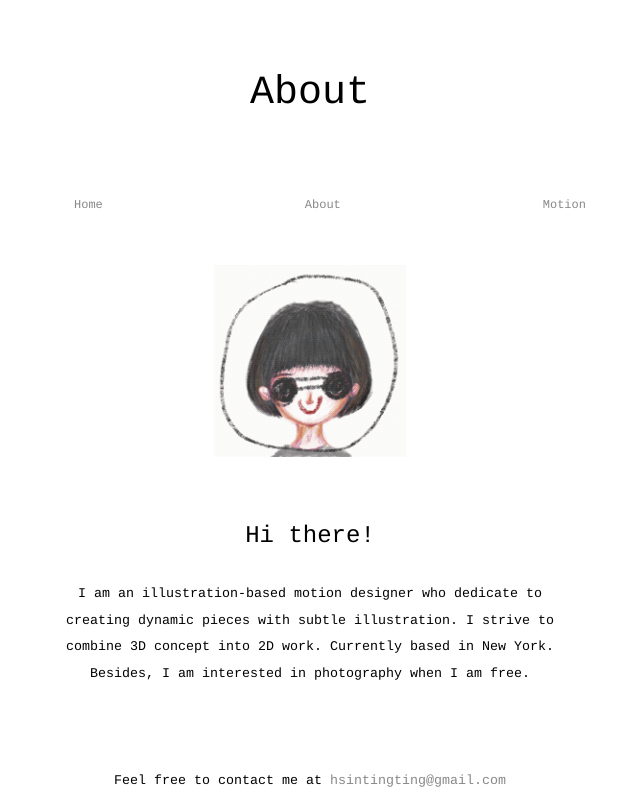
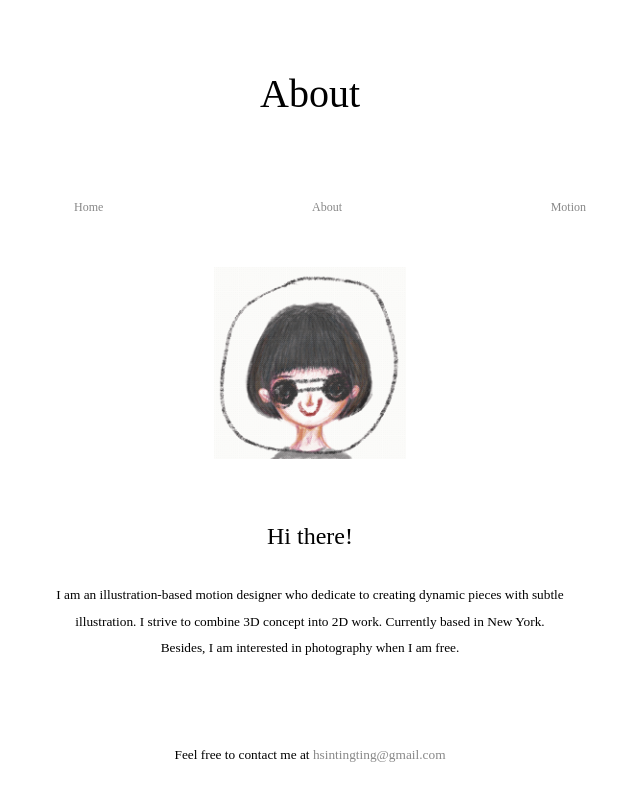
Before and after one commit to hsintina/web2_final, a React (Create React App) app: page /about in a window 1280 px wide. Shown: the top 800 px of the page, without its empty margins (330-970 px from the left). Built offline with nearby package versions, Linux system fonts and the light colour scheme.

Commit message:
0504 update3

```diff
--- a/src/App.css
+++ b/src/App.css
@@ -1,6 +1,6 @@
 *{
   /* border: 2px solid; */
-  font-family:  "merriweather", Courier, serif;
+  font-family:  "merriweather", "Libre Baskerville", serif;
 }
 html,body{
   height:100vh;
--- a/src/Work.js
+++ b/src/Work.js
@@ -23,7 +23,7 @@ function Work() {
     { image:portfolio4 ,name:"STARBUCKS",message:"ident", link:'/starbucks'},
     { image:portfolio6 ,name:"Anglerfish",message:"doodle", link:'/anglerfish' },
     { image:portfolio8 ,name:"Zootopia",message:"title", link:'/title' },
-    { image:portfolio9 ,name:"Illustration",message:"to life", link:'/life' },
+    { image:portfolio9 ,name:"Untitle",message:"to life", link:'/life' },
     { image:portfolio7 ,name:"Suckway",message:"2D", link:'/suckway' }
 
 
```
